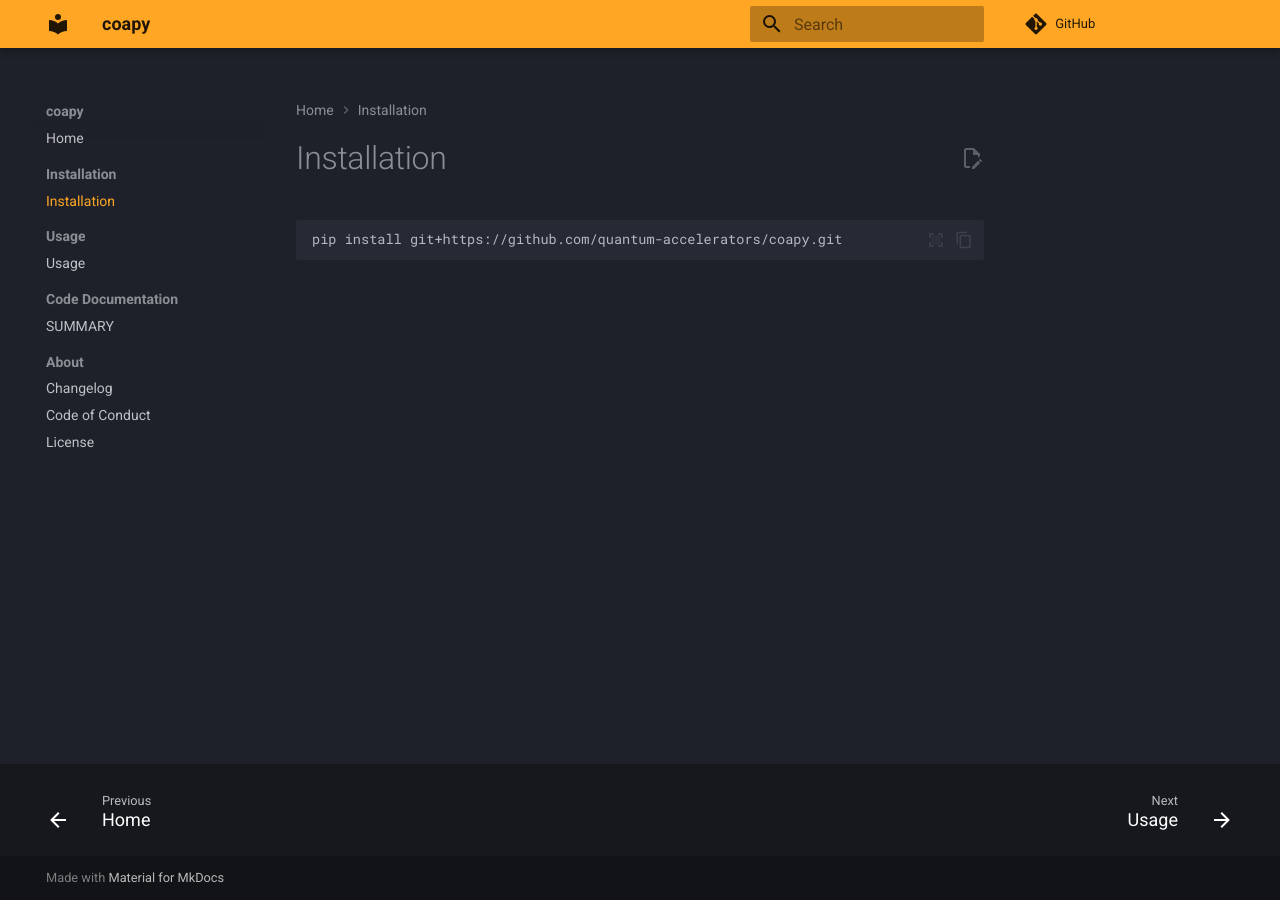
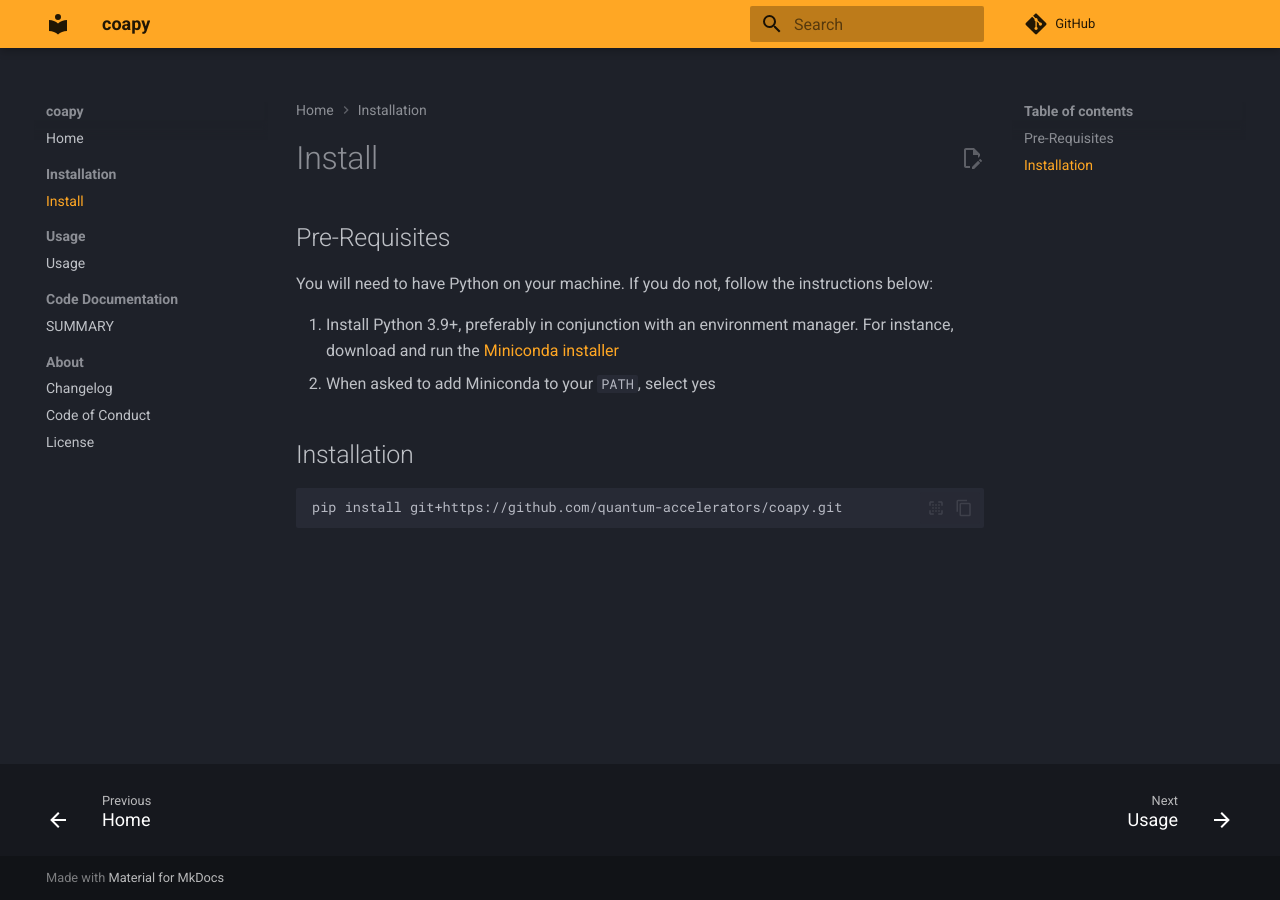
Before and after one commit to Andrew-S-Rosen/coapy, an MkDocs documentation site: the page built from docs/install.md, in a window 1280 px wide. Built offline with MkDocs 1.6.1 and Material for MkDocs 9.7.7, drawn with Linux system fonts in a browser that asks for light colours; plug-ins that fetch from the network failed and are left out; comment, search, counter and statistics services are not loaded.

Commit message:
Update install.md

````diff
--- a/docs/install.md
+++ b/docs/install.md
@@ -1,4 +1,11 @@
-# Installation
+## Pre-Requisites
+
+You will need to have Python on your machine. If you do not, follow the instructions below:
+
+1. Install Python 3.9+, preferably in conjunction with an environment manager. For instance, download and run the [Miniconda installer](https://docs.conda.io/en/latest/miniconda.html)
+2. When asked to add Miniconda to your `PATH`, select yes
+
+## Installation
 
 ```bash
 pip install git+https://github.com/quantum-accelerators/coapy.git
````
